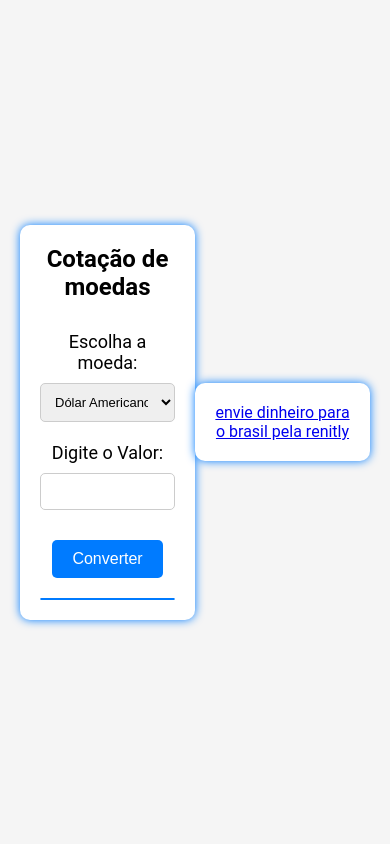
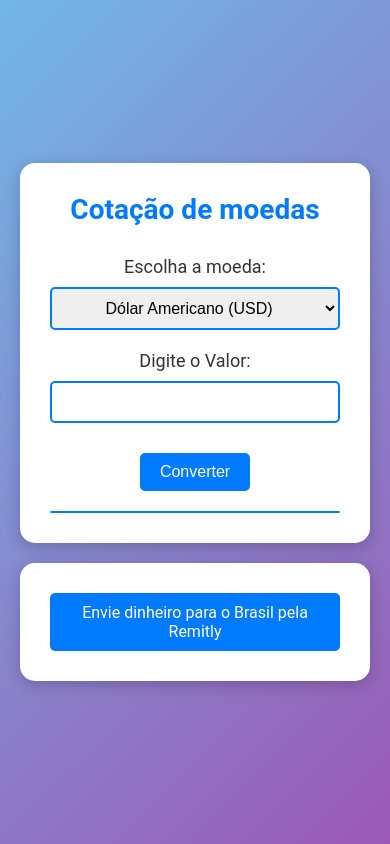
Before and after one commit to TiagoPdaS/Cotacao-real-dolar, a website: page public/index.html in a window 390 px wide. Drawn offline with Linux system fonts and the light colour scheme.

Commit message:
responsivo
projeto pronto

```diff
--- a/public/index.html
+++ b/public/index.html
@@ -10,6 +10,7 @@
     <link rel="stylesheet" href="styles.css">
 </head>
 <body>
+    <div class="main-container">
         <div class="container">
             <h1>Cotação de moedas</h1>
             <div class="conversion-form">
@@ -28,10 +29,9 @@
                 <ul id="converted-values"></ul>
             </div>
         </div>
-    <div class="container">
-        <a href="https://remit.ly/paw0bste">envie dinheiro para o brasil pela renitly
-
-        </a>
+        <div class="container remitly-container">
+            <a href="https://remit.ly/paw0bste" class="remitly-button">Envie dinheiro para o Brasil pela Remitly</a>
+        </div>
     </div>
     <script src="script.js"></script>
 </body>
--- a/public/styles.css
+++ b/public/styles.css
@@ -12,8 +12,9 @@ body {
     height: 100vh;
     margin: 0;
     padding: 20px;
-    background-color: #f5f5f5;
+    background: linear-gradient(135deg, #71b7e6, #9b59b6);
     text-align: center;
+    color: #333;
 }
 
 .container {
@@ -21,16 +22,17 @@ body {
     text-align: center;
     justify-content: center;
     background-color: #fff;
-    padding: 20px;
-    border-radius: 10px;
-    box-shadow: 0 0 10px #007bff;
+    padding: 30px;
+    border-radius: 15px;
+    box-shadow: 0 4px 15px rgba(0, 0, 0, 0.2);
     max-width: 400px;
     width: 100%;
 }
 
 h1 {
-    font-size: 24px;
+    font-size: 28px;
     margin-bottom: 20px;
+    color: #007bff;
 }
 
 .conversion-form {
@@ -52,8 +54,8 @@ select, input {
     padding: 10px;
     width: 100%;
     max-width: 300px;
-    font-size: 13px;
-    border: 1px solid #ccc;
+    font-size: 16px;
+    border: 2px solid #007bff;
     border-radius: 5px;
 }
 
@@ -66,24 +68,31 @@ button {
     border: none;
     border-radius: 5px;
     cursor: pointer;
+    transition: background-color 0.3s ease;
 }
 
 button:hover {
-    background-color: #0056b3;
+    background-color: #004080;
 }
 
 .result {
     margin-top: 20px;
+    font-size: 16px;
+    color: #007bff;
 }
 
 ul {
     list-style-type: none;
     padding: 0;
+    margin-top: 20px;
 }
 
 li {
     font-size: 18px;
     margin-top: 10px;
+    display: flex;
+    align-items: center;
+    justify-content: center;
 }
 
 #converted-values{
@@ -102,4 +111,37 @@ li {
     width: 30px;
     height: 20px;
     margin-right: 10px;
+    border: 1px solid #ccc;
+    border-radius: 3px;
 }
+
+.remitly-container {
+    margin-top: 20px;
+    text-align: center;
+}
+
+.remitly-button {
+    display: inline-block;
+    padding: 10px 20px;
+    font-size: 16px;
+    background-color: #007bff;
+    color: #fff;
+    border: none;
+    border-radius: 5px;
+    text-decoration: none;
+    cursor: pointer;
+    transition: background-color 0.3s ease;
+}
+
+.remitly-button:hover {
+    background-color: #004080;
+}
+
+.main-container {
+    display: flex;
+    flex-direction: column;
+    align-items: center;
+    justify-content: center;
+    width: 100%;
+    max-width: 400px;
+}
```
Lines whose indentation alone changed are shown as unchanged.
